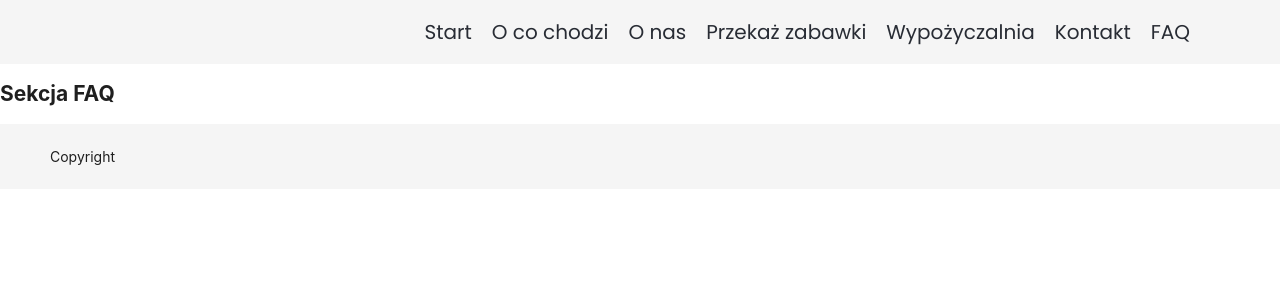
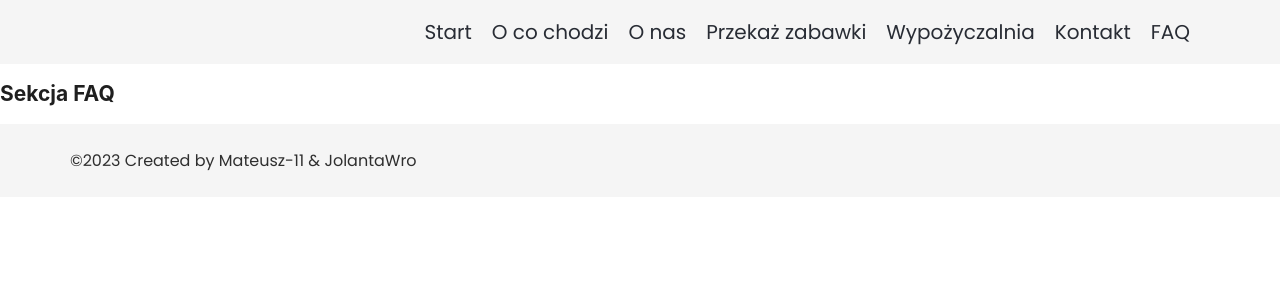
Before and after one commit to JolantaWro/Toys_Rental_App, a React (Create React App) app: page /faq in a window 1280 px wide. Shown: the top 300 px of the page. Built offline with nearby package versions, Linux system fonts and the light colour scheme.

Commit message:
add Footer

```diff
--- a/src/components/FooterInfo.js
+++ b/src/components/FooterInfo.js
@@ -2,7 +2,9 @@ import React from 'react';
 
 const FooterInfo = () => {
     return (
-        <div>Copyright</div>
+        <div className="container">
+            <div className="copyright">©2023 Created by Mateusz-11 & JolantaWro</div>
+        </div>
     );
 };
 
```
